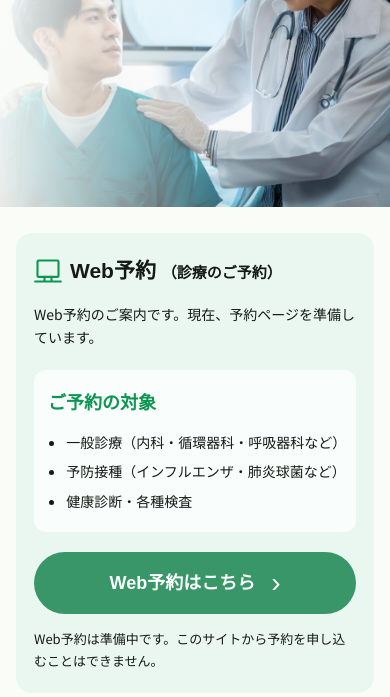
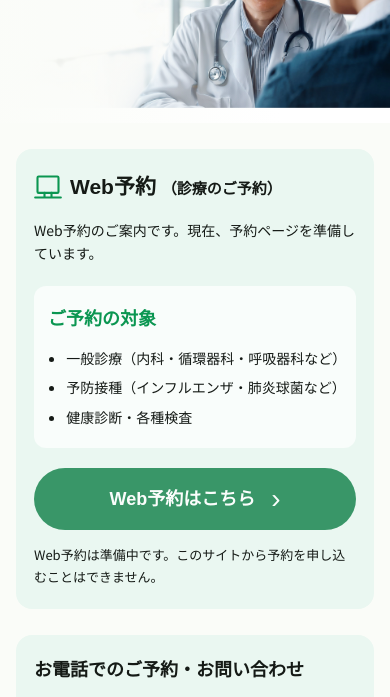
Before and after one commit to 2510066054-cloud/SatoClinic-Fujisawa, a plain HTML site: page contact.html in a window 390 px wide. Shown: the part 197-894 px from the top of the page. Drawn offline with Linux system fonts and the light colour scheme; a web font is replaced by a local one.

Commit message:
各ページの画像変更

```diff
--- a/contact.html
+++ b/contact.html
@@ -27,7 +27,7 @@
 
   <main class="subpage-main page-main page-main--contact">
     <section class="page-hero" aria-labelledby="page-title">
-      <img class="page-hero-photo" src="./img/Patient_Image/patient_7.jpg" alt="医師が患者に声をかけながら診察している様子" width="2688" height="1536" fetchpriority="high">
+      <img class="page-hero-photo" src="./img/Doctor_Image/firstView.jpg" alt="医師が患者に笑顔で話しかけている様子" width="1920" height="1098" fetchpriority="high">
       <div class="page-hero-inner container"><h1 id="page-title">お問い合わせ・Web予約</h1></div>
     </section>
 
--- a/css/style.css
+++ b/css/style.css
@@ -457,7 +457,7 @@ table.schedule-table{
  .schedule-table th:last-child,.schedule-table td:last-child{width:36px}
 }
 /* News page: layout based on the supplied finished design. */
-:is(.news-hero,.page-hero){position:relative;height:600px}
+:is(.news-hero,.page-hero){position:relative;height:450px}
 :is(.news-hero-photo,.page-hero-photo){width:100%;height:100%;object-fit:cover;object-position:center}
 :is(.news-hero-inner,.page-hero-inner){position:absolute;inset:0;display:flex;align-items:center;padding-left:136px}
 :is(.news-hero,.page-hero) h1{margin:0;font-size:44px;font-weight:800;line-height:1.35}
@@ -479,7 +479,7 @@ body#top .news{margin-top:20px}
 .news-pagination-gap{width:30px;text-align:center;font-size:18px;font-weight:700}
 .news-pagination .news-pagination-next{background:transparent;font-size:30px;font-weight:400}
 @media(min-width:701px) and (max-width:1180px){
- :is(.news-hero,.page-hero){height:560px}
+ :is(.news-hero,.page-hero){height:420px}
  :is(.news-hero-inner,.page-hero-inner){padding-left:60px}
  :is(.news-hero,.page-hero) h1{font-size:36px}
  .news-article{grid-template-columns:120px minmax(0,1fr);gap:24px}
@@ -487,7 +487,7 @@ body#top .news{margin-top:20px}
  .news-article p{font-size:calc(18px - 2pt)}
 }
 @media(max-width:700px){
- :is(.news-hero,.page-hero){height:338px}
+ :is(.news-hero,.page-hero){height:254px}
  :is(.news-hero-photo,.page-hero-photo){object-position:65% center}
  :is(.news-hero-inner,.page-hero-inner){align-items:flex-start;padding:28px 0 0}
  :is(.news-hero,.page-hero) h1{font-size:23px;line-height:1.3}
@@ -714,3 +714,15 @@ body#top .news{margin-top:20px}
  .hero-cta .cta:hover{min-height:74px}
 }
 .site-header a[href="./contact.html"]{display:inline-flex;align-items:center;justify-content:center;padding:8px 18px;border-bottom:0;border-radius:999px;background:var(--blue);color:#000}
+/* Shorter inner-page heroes: keep faces visible and away from page titles. */
+.news-hero,.page-main--services .page-hero,.page-main--faq .page-hero,.page-main--contact .page-hero{background:#fff}
+:is(.news-hero-photo,.page-main--services .page-hero-photo,.page-main--faq .page-hero-photo,.page-main--contact .page-hero-photo){width:min(100%,787.5px);margin-left:auto;object-fit:contain;object-position:right center;mask-image:linear-gradient(90deg,transparent,#000 12%)}
+@media(min-width:701px) and (max-width:1180px){
+ :is(.news-hero-photo,.page-main--services .page-hero-photo,.page-main--faq .page-hero-photo,.page-main--contact .page-hero-photo){width:min(100%,735px)}
+}
+@media(max-width:1024px){
+ .page-main--contact .page-hero h1{max-width:6em}
+}
+@media(max-width:700px){
+ :is(.news-hero-photo,.page-main--services .page-hero-photo,.page-main--faq .page-hero-photo,.page-main--contact .page-hero-photo){width:100%}
+}
```
Also changed, not shown: faq.html (+1 -1 lines), services.html (+1 -1 lines).
